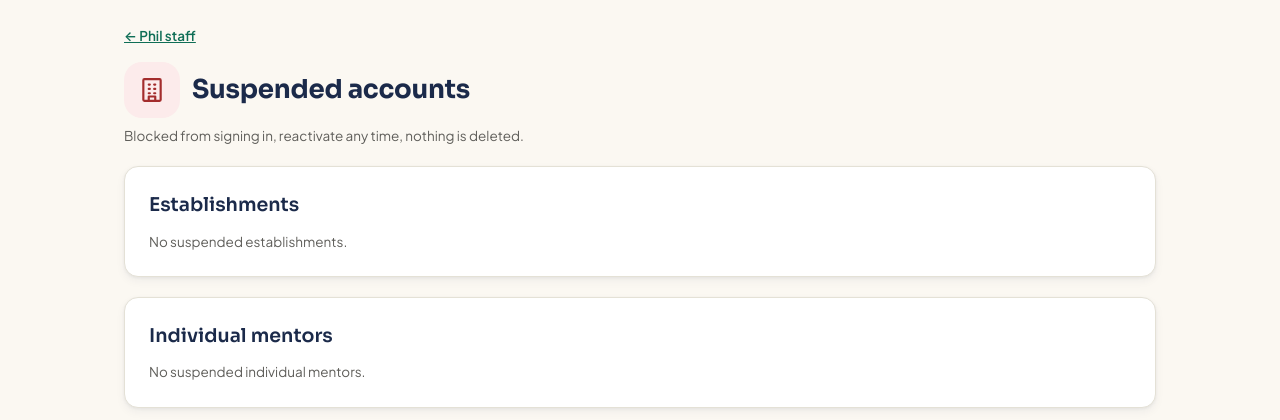
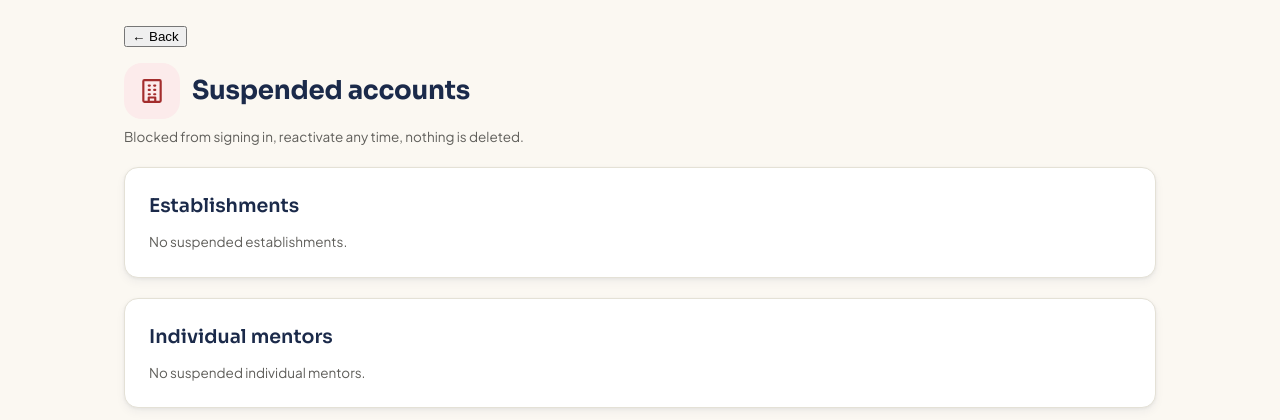
Before and after one commit to Alexandersocrates-dev/phil-app, a Python web app: template templates/staff_suspended.html in a window 1280 px wide. Shown: the part 62-482 px from the top of the page. Run offline with Jinja, Linux system fonts and the light colour scheme; the template is opened without the code that fills it, so the values that code supplies are empty.

Commit message:
Convert back-link to history-back button

```diff
--- a/templates/staff_suspended.html
+++ b/templates/staff_suspended.html
@@ -2,7 +2,7 @@
 {% from "_icons.html" import icon_building, icon_user %}
 {% block title %}Suspended accounts - Phil{% endblock %}
 {% block content %}
-<p class="back-link"><a href="/staff">&larr; Phil staff</a></p>
+<p class="back-link"><button type="button" class="js-back">&larr; Back</button></p>
 <div class="page-header-title">
 <div class="icon-badge icon-badge--red">{{ icon_building(color='var(--red)') }}</div>
 <h1>Suspended accounts</h1>
```
